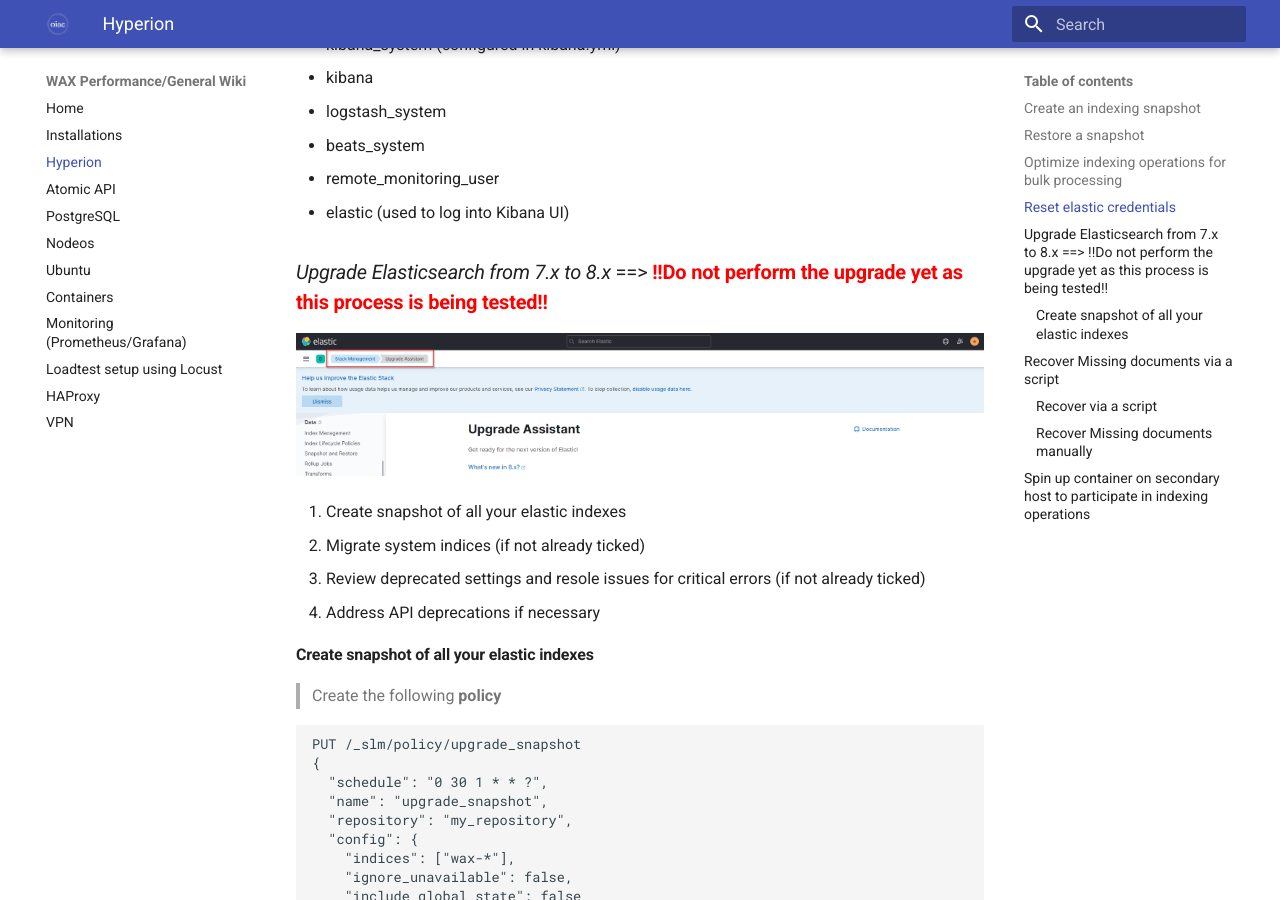
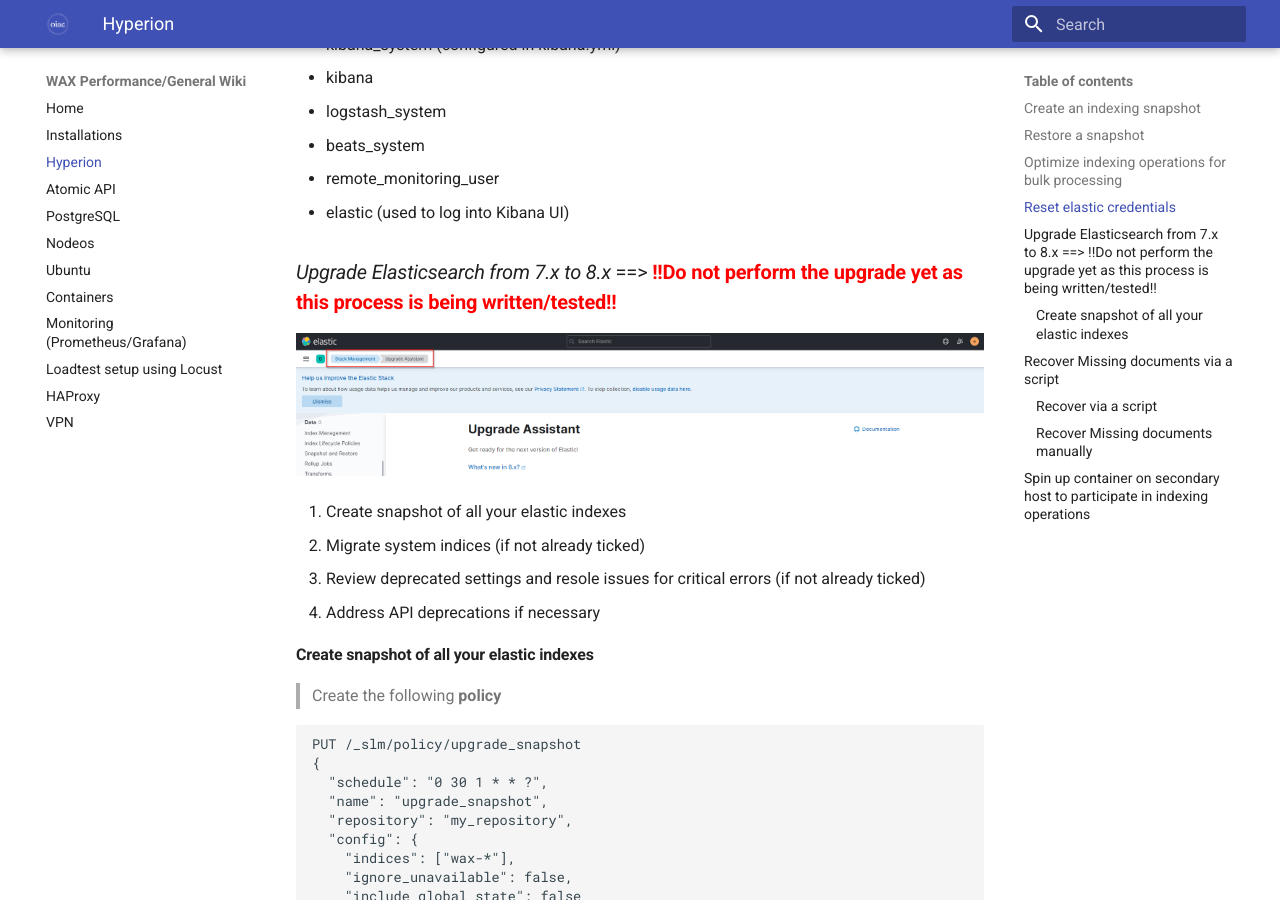
Before and after one commit to oneinacillian/wiki, an MkDocs documentation site: the page built from docs/hyperion.md, in a window 1280 px wide and 900 px high, scrolled down 3074 px. Built offline with MkDocs 1.6.1 and Material for MkDocs 9.7.7, drawn with Linux system fonts in a browser that asks for light colours.

Commit message:
elastic upgrade additions

```diff
--- a/docs/hyperion.md
+++ b/docs/hyperion.md
@@ -83,7 +83,7 @@
 - remote_monitoring_user
 - elastic (used to log into Kibana UI)
 
-### *Upgrade Elasticsearch from 7.x to 8.x* ==> <span style="color:red">**!!Do not perform the upgrade yet as this process is being tested!!**</span> <br>
+### *Upgrade Elasticsearch from 7.x to 8.x* ==> <span style="color:red">**!!Do not perform the upgrade yet as this process is being written/tested!!**</span> <br>
 <img src="/assets/Upgrade Assistant - Elastic.png"/> <br>
 
 1. Create snapshot of all your elastic indexes
```
